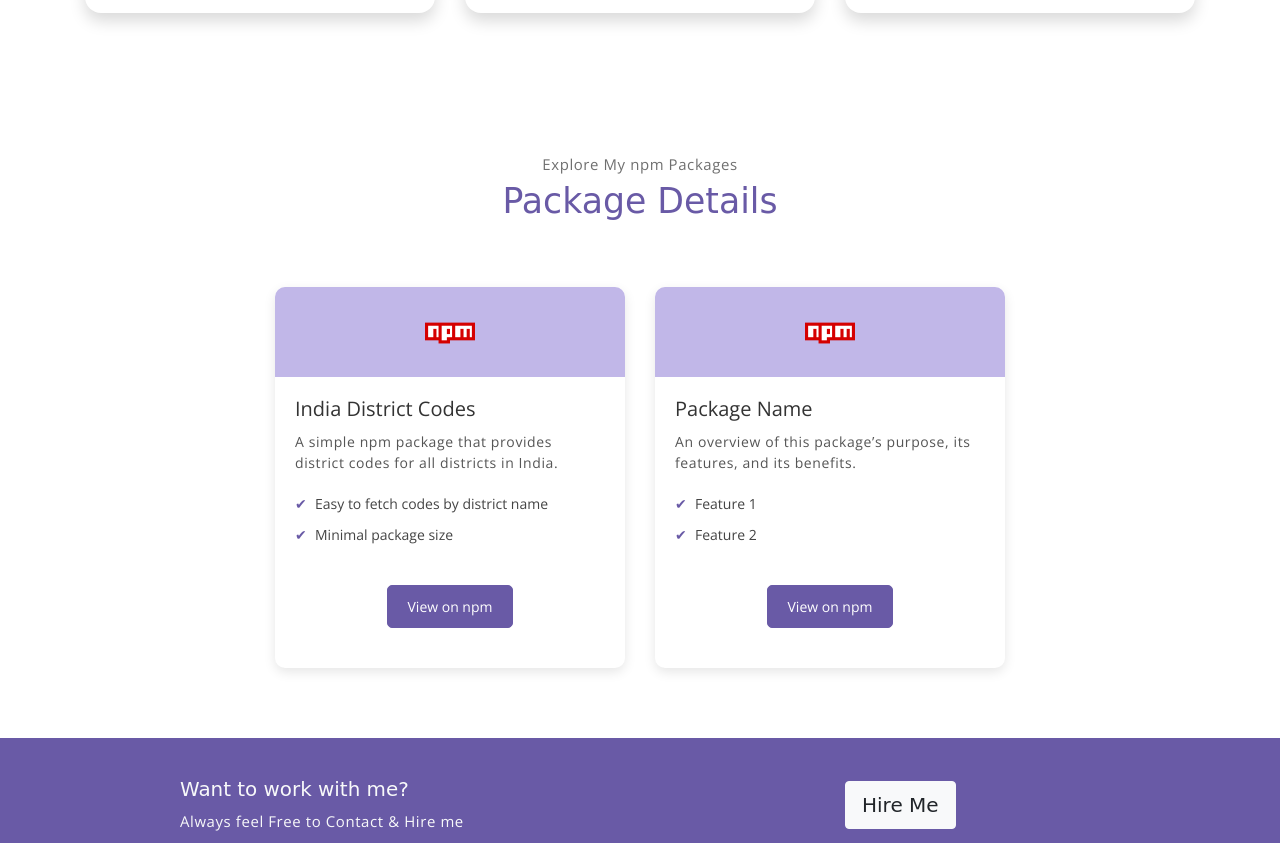
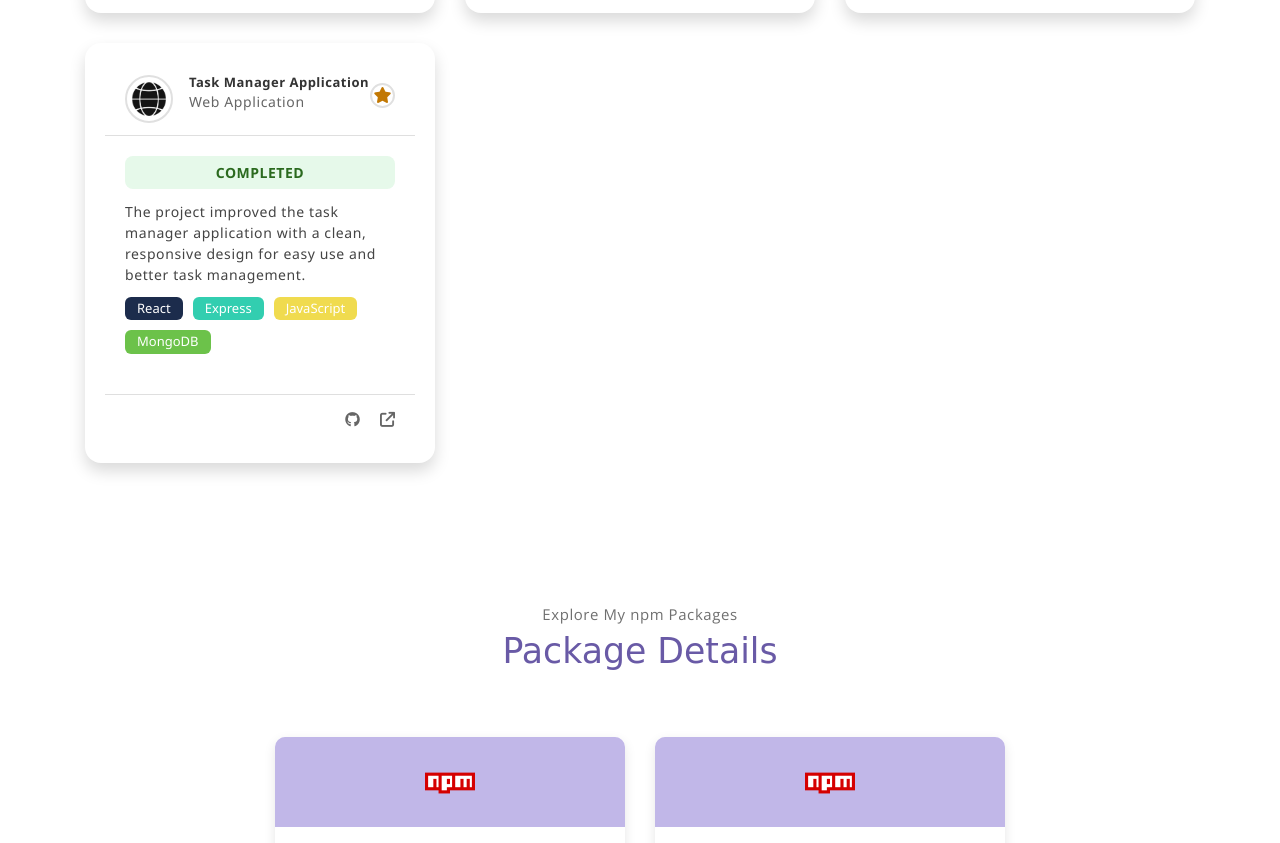
Before and after one commit to amalsaj/portfolio, a website: page index.html in a window 1280 px wide. Shown: the part 2819-3662 px from the top of the page. Drawn offline with nearby package versions, Linux system fonts and the light colour scheme; a web font is replaced by a local one.

Commit message:
design changes

```diff
--- a/index.html
+++ b/index.html
@@ -333,6 +333,32 @@
                             </div>
                         </div>
                     </div>
+                    <div class="portfolio-card">
+                        <div class="card-header">
+                            <img class="icon-img" src="assets/imgs/web.png" alt="Project Icon">
+                            <div class="project-info">
+                                <h5>Task Manager Application</h5>
+                                <p>Web Application</p>
+                            </div>
+                            <i class="fa-solid fa-star star-icon"></i>
+                        </div>
+                        <div class="card-body">
+                            <span class="status completed">COMPLETED</span>
+                            <p class="description">The project improved the task manager application with a clean, responsive design for easy use and better task management.</p>
+                            <div class="technologies">
+                                <span class="react">React</span>
+                                <span class="express">Express</span>
+                                <span class="java">JavaScript</span>
+                                <span class="mongo">MongoDB</span>
+                            </div>
+                        </div>
+                        <div class="card-footer">
+                            <div class="links">
+                                <i class="fa-brands fa-github m-1 iconHover" id="githubManage"></i>
+                                <i class="fa-solid fa-arrow-up-right-from-square iconHover" id="deployManage"></i>
+                            </div>
+                        </div>
+                    </div>
 
                 <script>
                     function openUrl(elementId, url) {
@@ -346,11 +372,13 @@
                     openUrl('githubMusic', 'https://github.com/amalsaj/Personalized-Music-Platform-Client');
                     openUrl('githubKtu', 'https://github.com/amalsaj/KTU-website-redesign-using-React');
                     openUrl('githubToDo', 'https://github.com/amalsaj/todoClient');
+                    openUrl('githubToDo', 'https://github.com/amalsaj/taskManagerClient');
                     openUrl('deployEmp', 'https://employee-client-three.vercel.app/');
                     openUrl('deployNetflix', 'https://netflixclone2-0.onrender.com');
                     openUrl('deployFlood', 'https://floodpredictionapp.onrender.com');
                     openUrl('deployKtu', 'https://floodpredictionapp.onrender.com');
-                    openUrl('deployToDo', 'https://todoclient-d0ld.onrender.com');
+                    openUrl('deployToDo', 'https://todo-client-mu-rosy.vercel.app/');
+                    openUrl('deployToDo', 'https://task-manager-client-lake.vercel.app/');
                 </script>
             </div><!-- end of row -->
         </div><!-- end of container -->
```
